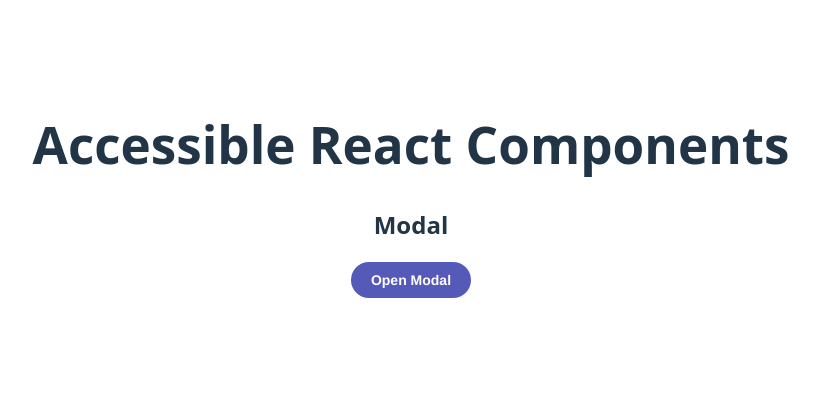
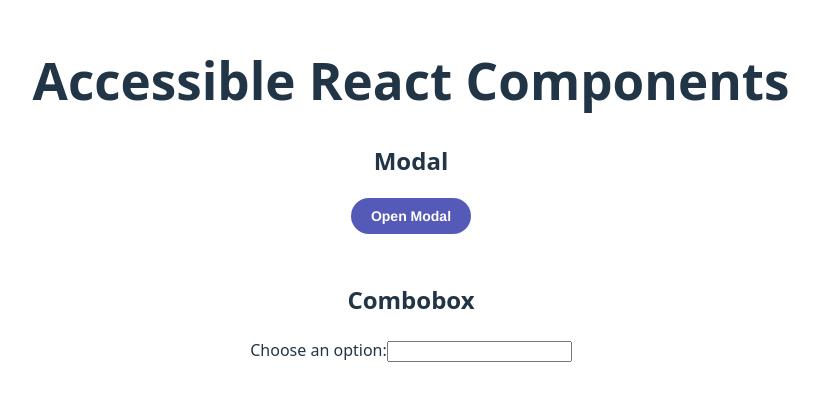
Before and after one commit to ejones29/accessible-react-components, a React (Vite) app: page / in a window 1280 px wide. Shown: the part 186-584 px from the top of the page, without its empty margins (229-1048 px from the left). Built offline with nearby package versions, Linux system fonts and the light colour scheme.

Commit message:
stubbing out basic structure for combobox

```diff
--- a/src/App.tsx
+++ b/src/App.tsx
@@ -2,6 +2,7 @@
 import './App.css';
 import Modal from './components/Modal/Modal';
 import { Button } from './components/Button/Button';
+import Combobox from './components/Combobox/Combobox';
 import {useModal} from './hooks/useModal';
 
 function App() {
@@ -37,7 +38,15 @@ function App() {
             </Button>
           </Modal>
         </div>
-       </div>
+        {/* Combobox */}
+        <div className="section">
+          <h2>Combobox</h2>
+          <Combobox />
+        </div>
+      </div>
+      {/* <div className="footer">
+        <p>Built by <a href="https://ericjones.dev" target="_blank" rel="noopener noreferrer">Eric Jones</a></p>
+       </div> */}
     </>
   )
 }
--- /dev/null
+++ b/src/components/Combobox/Combobox.tsx
@@ -0,0 +1,35 @@
+import {useState} from 'react'
+
+function Options() {
+  const options = ['Option 1', 'Option 2', 'Option 3', 'Option 4', 'Option 5'];
+  return options.map((option, index) => (<option key={index} value={option}>{option}</option>))
+}
+
+function Combobox() {
+  const [option, setOption] = useState('')
+  const [isOpen, setIsOpen] = useState(false)
+  return (
+    <div className="wrapper">
+      <label htmlFor="combobox-input">Choose an option:</label>
+      <input
+        id="combobox-input"
+        list="combobox-options"
+        value={option}
+        onChange={(e) => setOption(e.target.value)}
+        onFocus={() => setIsOpen(true)}
+        onBlur={() => setIsOpen(false)}
+        aria-haspopup="listbox"
+        aria-expanded={isOpen}
+        aria-controls="combobox-options"
+        aria-autocomplete="list"
+      />
+      {isOpen && (
+        <datalist id="combobox-options" role="listbox">
+          <Options />
+        </datalist>
+      )}
+    </div>
+  )
+}
+
+export default Combobox
```
Also changed, not shown: 1 other file (tests, documents, lock files or other folders).
